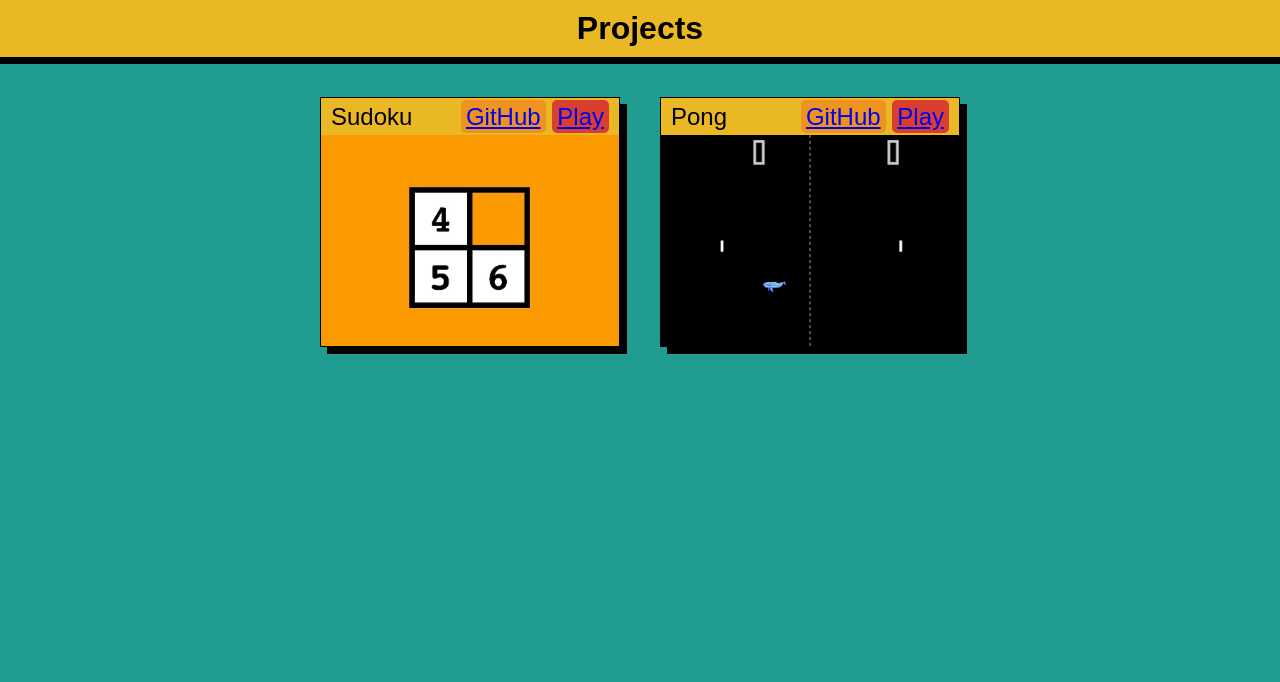
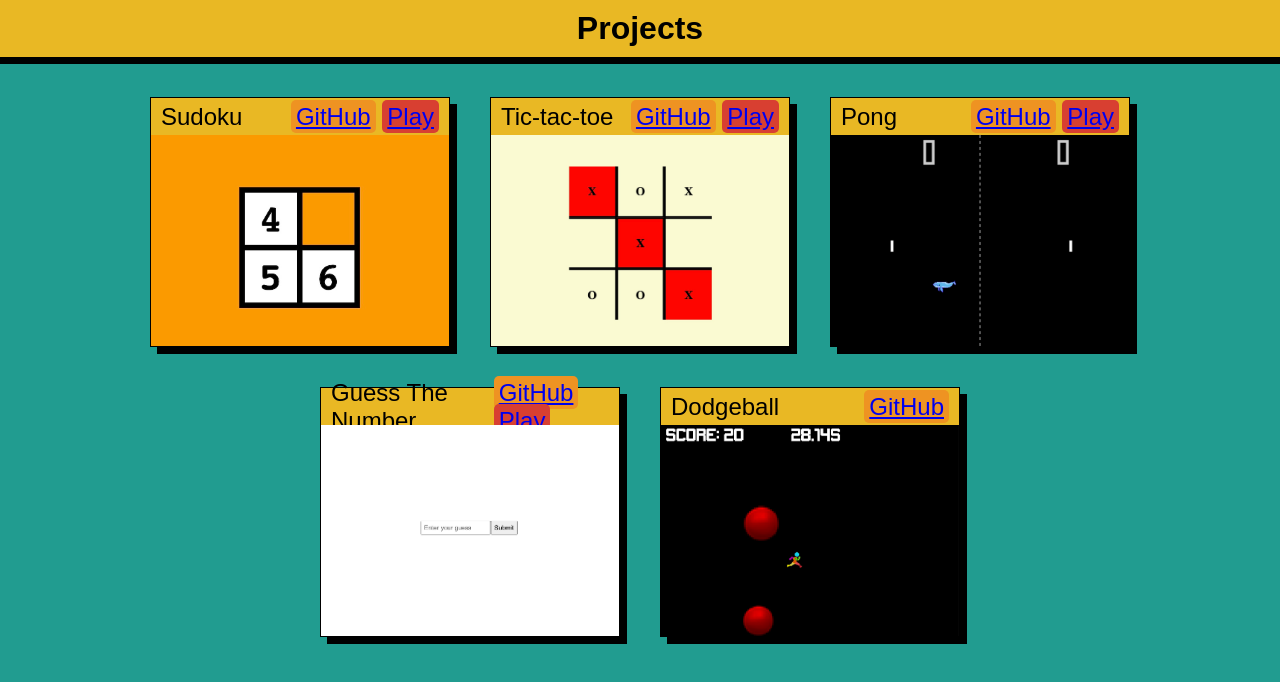
Before and after one commit to ethan-l-m-e/portfolio, a plain HTML site: page index.html in a window 1280 px wide. Drawn offline with Linux system fonts and the light colour scheme; a web font is replaced by a local one.

Commit message:
Add remaining projects
Added the remaining 3 project objects to the list. Modified the createProjectCard function to check if links are empty, because the last project only has a github link.
Adds a class of hidden to the anchor tag when the link is empty.

Set a bottom margin on the project list of 70px to give more scrolling space at the end.

```diff
--- a/scripts/index.js
+++ b/scripts/index.js
@@ -16,8 +16,10 @@ function createProjectCard(name, githubLink, playLink, imageSrc) {
             <div class="card-header micro-5-regular">
                 <div class="title-text">${name}</div>
                 <div class="external-links">
-                    <a class="link-github button" href="${githubLink}">GitHub</a>
-                    <a class="link-play button" href="${playLink}">Play</a>
+                    <a class="link-github button${!githubLink ? " hidden" : ""}"
+                    href="${githubLink}">GitHub</a>
+                    <a class="link-play button${!playLink ? " hidden" : ""}"
+                    href="${playLink}">Play</a>
                 </div>
             </div>
             <div class="card-thumbnail">
@@ -50,10 +52,28 @@ const listOfProjects = [
         imageSrc: "./images/sudoku.jpg"
     },
     {
+        name: "Tic-tac-toe",
+        githubLink: "https://github.com/ethan-l-m-e/tic_tac_toe",
+        playLink: "https://ethan-l-m-e.github.io/tic_tac_toe/",
+        imageSrc: "./images/tic-tac-toe.jpg"
+    },
+    {
         name: "Pong",
         githubLink: "https://github.com/ethan-l-m-e/pong",
         playLink: "https://ethan-l-m-e.github.io/pong/",
         imageSrc: "./images/pong.jpg"
+    },
+    {
+        name: "Guess The Number",
+        githubLink: "https://github.com/ethan-l-m-e/guess_the_number_game",
+        playLink: "https://ethan-l-m-e.github.io/guess_the_number_game/",
+        imageSrc: "./images/guess-the-number.jpg"
+    },
+    {
+        name: "Dodgeball",
+        githubLink: "https://github.com/ethan-l-m-e/dodgeball",
+        playLink: "", // No link.
+        imageSrc: "./images/dodgeball.jpg"
     }
 ]
 
--- a/style.css
+++ b/style.css
@@ -30,6 +30,10 @@ body {
     box-shadow: 7px 7px;
 }
 
+.hidden {
+    display: none;
+}
+
 /* Page header */
 h1 {
     margin: 0;
@@ -50,6 +54,7 @@ h1 {
     display: flex;
     justify-content: center;
     flex-wrap: wrap;
+    margin-bottom: 70px
 }
 
 .project-card {
```
Also changed, not shown: images/dodgeball.jpg (added), images/guess-the-number.jpg (added), images/tic-tac-toe.jpg (added).
